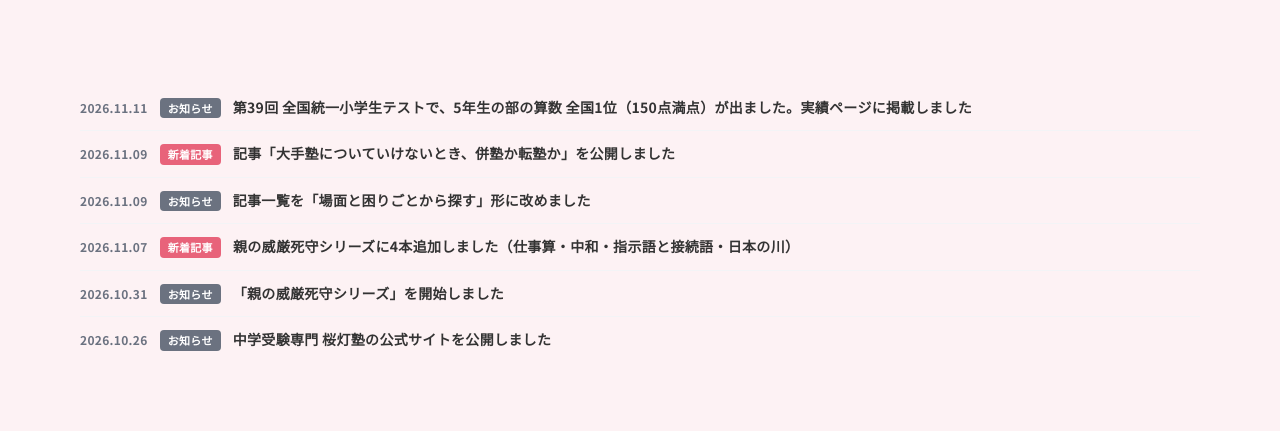
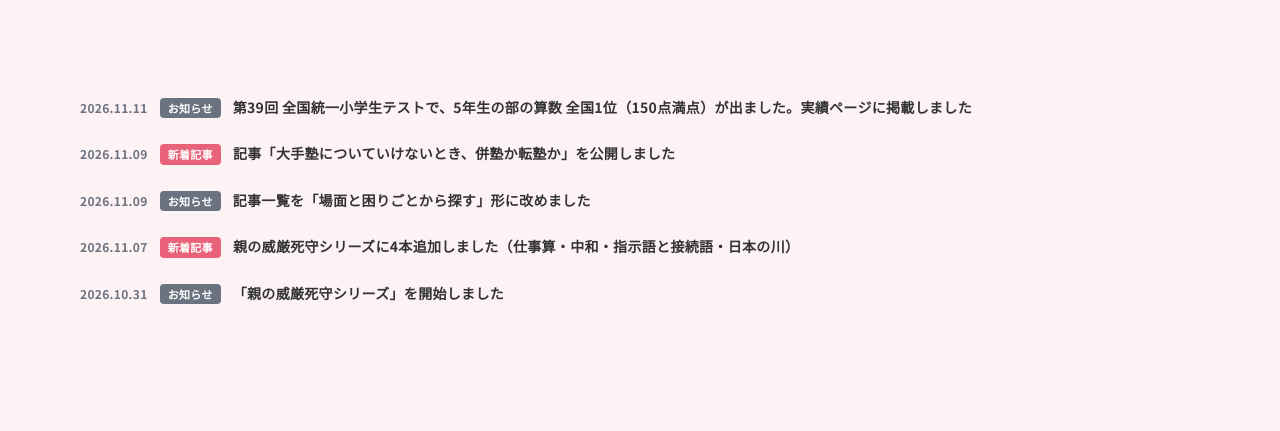
Before and after one commit to infooubijuku/oubijuku-chugaku, a plain HTML site: page news.html in a window 1280 px wide. Shown: the part 243-674 px from the top of the page. Drawn offline with nearby package versions, Linux system fonts and the light colour scheme.

Commit message:
お知らせ一覧を最新5件に絞る

```diff
--- a/news.html
+++ b/news.html
@@ -136,7 +136,6 @@
       <li><a href="/articles" class="flex flex-wrap items-baseline gap-x-3 gap-y-1 py-3"><time class="text-xs font-bold text-gray-500">2026.11.09</time><span class="text-[11px] font-bold text-white rounded px-2 py-0.5" style="background:#6B7280">お知らせ</span><span class="text-sm font-bold">記事一覧を「場面と困りごとから探す」形に改めました</span></a></li>
       <li><a href="/articles" class="flex flex-wrap items-baseline gap-x-3 gap-y-1 py-3"><time class="text-xs font-bold text-gray-500">2026.11.07</time><span class="text-[11px] font-bold text-white rounded px-2 py-0.5" style="background:#E8637A">新着記事</span><span class="text-sm font-bold">親の威厳死守シリーズに4本追加しました（仕事算・中和・指示語と接続語・日本の川）</span></a></li>
       <li><a href="/articles" class="flex flex-wrap items-baseline gap-x-3 gap-y-1 py-3"><time class="text-xs font-bold text-gray-500">2026.10.31</time><span class="text-[11px] font-bold text-white rounded px-2 py-0.5" style="background:#6B7280">お知らせ</span><span class="text-sm font-bold">「親の威厳死守シリーズ」を開始しました</span></a></li>
-      <li><a href="/" class="flex flex-wrap items-baseline gap-x-3 gap-y-1 py-3"><time class="text-xs font-bold text-gray-500">2026.10.26</time><span class="text-[11px] font-bold text-white rounded px-2 py-0.5" style="background:#6B7280">お知らせ</span><span class="text-sm font-bold">中学受験専門 桜灯塾の公式サイトを公開しました</span></a></li>
         </ul>
       </div>
     </section>
```
